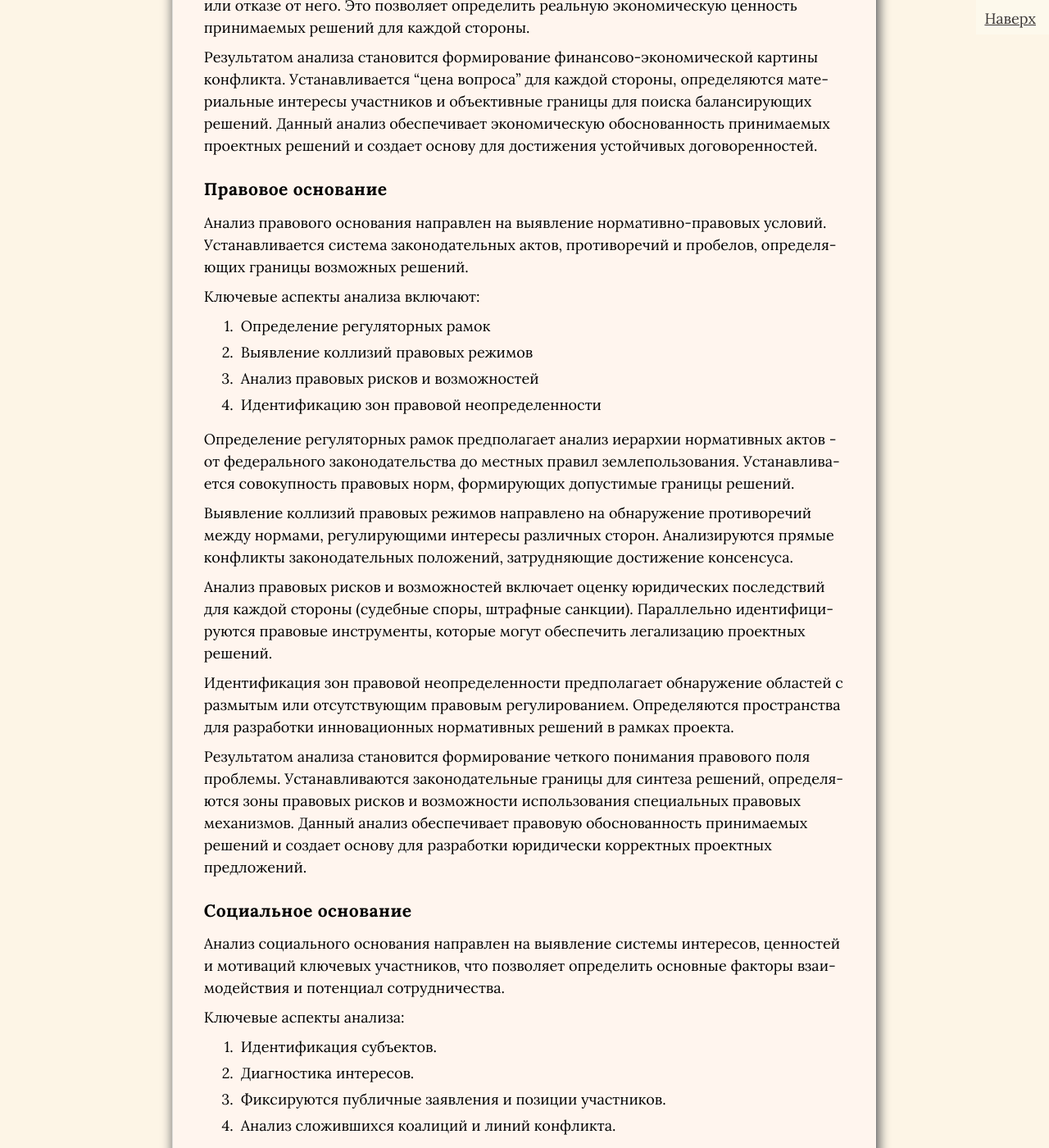
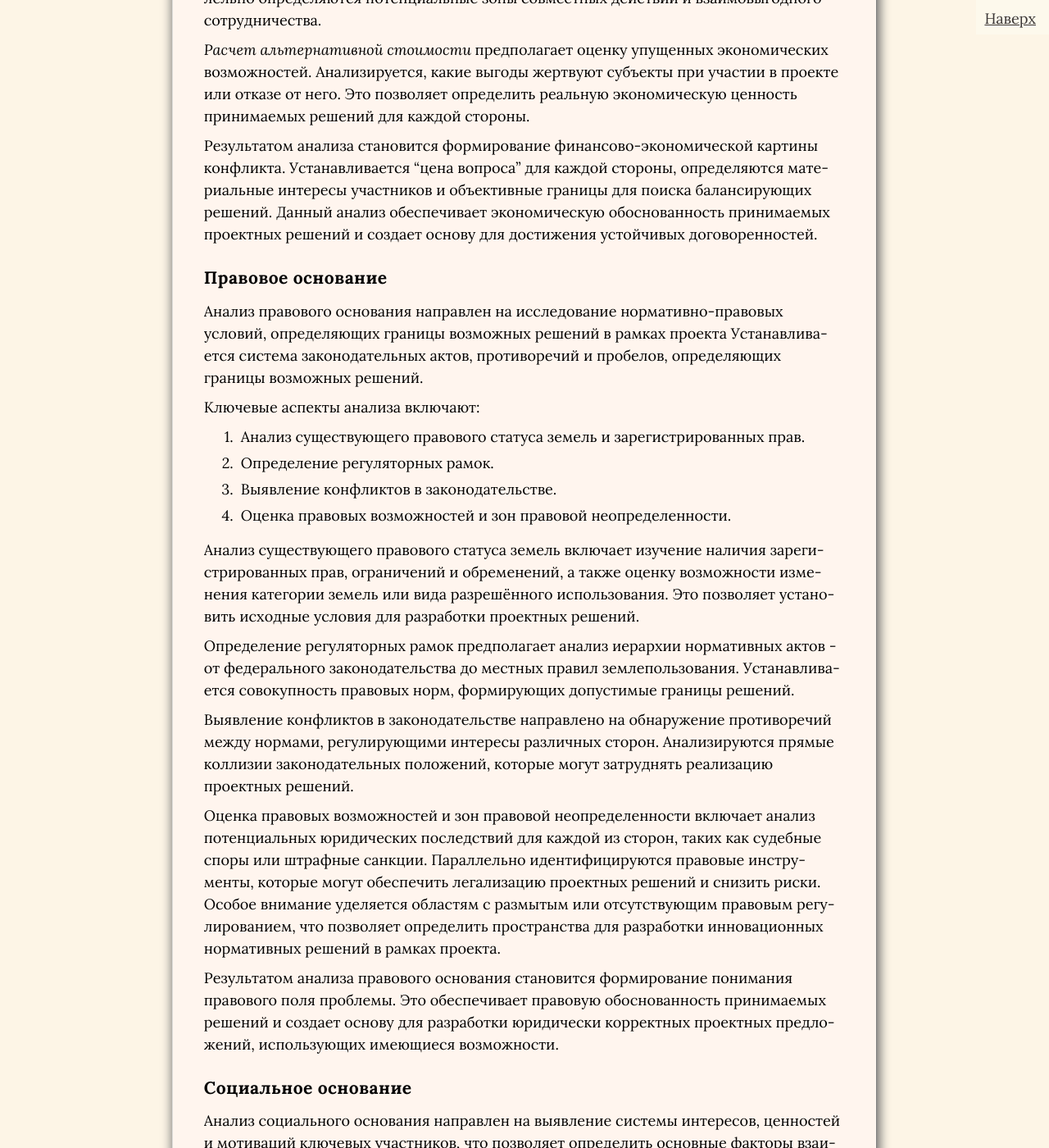
Before and after one commit to SergSi/land-use-art, a Jekyll site: the page built from _posts/2025-09-03-metod.md, in a window 1280 px wide and 1400 px high, scrolled down 14400 px. Shown: the whole window at 82% size. Built offline with Jekyll 4.4.1, drawn with Linux system fonts in a browser that asks for light colours; some web fonts are replaced; some of the changed text lies outside the part shown.

Commit message:
Update 2025-09-03-metod.md

```diff
--- a/_posts/2025-09-03-metod.md
+++ b/_posts/2025-09-03-metod.md
@@ -174,12 +174,12 @@
 
 Основные направления анализа включают:
 
-1.  *Исторический анализ.* Исследуется история развития территории, включая этапы её природного становления, волны антропогенного освоения и культурные наслоения. Определяется, возник ли конфликт из-за нерешенных исторических проблем или вследствие игнорирования особенностей исторического развития территории.
-2.  *Идентификация духа места.* Оценивается уникальная идентичность территории, выраженная в ландшафте, архитектуре и социально-психологических характеристиках населения. Определяется, способствует ли эта идентичность реализации предлагаемых решений или противостоит им.
-3.  *Изучение пространственной организации.*  Анализ пространственной структуры территории включает изучение: ключевых элементов (переходные зоны, центры активности); связей (транспортные и социальные коммуникации); преград (природные и искусственные барьеры). Цель анализа — определить, как существующая структура территории влияет на возникновение и проявление конкретных противоречий.
-4.  *Выявление потенциалов и ограничений.* Определяются возможности территории (рекреационные, аграрные, культурные и иные), которые могут способствовать разрешению конфликта. Одновременно выявляются ограничения, усугубляющие конфликтную ситуацию.
+1.  *Исторический анализ.* Исторический анализ включает изучение этапов природного формирования территории, периодов ее освоения и культурных особенностей развития. Это позволяет установить, являются ли существующие проблемы следствием нерешенных исторических вопросов.
+2.  *Идентификация духа места.* Оценка уникальной идентичности места предполагает анализ ландшафтных особенностей, архитектурного наследия и социально-психологических характеристик местного населения. Определяется степень соответствия предлагаемых решений сложившейся идентичности территории.
+3.  *Изучение пространственной организации.*  Изучение пространственной организации включает анализ сложившейся структуры территории, в том числе: ключевых элементов территориальной организации (зоны активности, транспортные и социальные коммуникации, природные и искусственные барьеры). Также исследуются физические границы, конфигурация территории и возможности образования новых или корректировки существующих земельных участков. Это позволяет оценить влияние пространственных характеристик на возникновение и развитие конфликтов, а также определить потенциал для территориальных преобразований.
+4.  *Выявление потенциалов и ограничений.* Выявление потенциалов и ограничений территории направлено на определение возможностей для рекреационного, аграрного и культурного развития, а также выявление факторов, усугубляющих конфликтную ситуацию.
 
-Результатом анализа является формирование понимания проблемы как продукта исторического и пространственного развития территории.
+Результатом анализа становится формирование понимания территории как продукта исторического и пространственного развития, что обеспечивает объективную основу для принятия проектных решений.
 
 ### Экономическое основание
 
@@ -204,24 +204,24 @@
 
 ### Правовое основание
 
-Анализ правового основания направлен на выявление нормативно-правовых условий. Устанавливается система законодательных актов, противоречий и пробелов, определяющих границы возможных решений.
+Анализ правового основания направлен на исследование нормативно-правовых условий, определяющих границы возможных решений в рамках проекта Устанавливается система законодательных актов, противоречий и пробелов, определяющих границы возможных решений.
 
 Ключевые аспекты анализа включают:
 
-1. Определение регуляторных рамок
-2. Выявление коллизий правовых режимов
-3. Анализ правовых рисков и возможностей
-4. Идентификацию зон правовой неопределенности
+1. Анализ существующего правового статуса земель и зарегистрированных прав.
+2. Определение регуляторных рамок.
+3. Выявление конфликтов в законодательстве.
+4. Оценка правовых возможностей и зон правовой неопределенности.
+
+Анализ существующего правового статуса земель включает изучение наличия зарегистрированных прав, ограничений и обременений, а также оценку возможности изменения категории земель или вида разрешённого использования. Это позволяет установить исходные условия для разработки проектных решений.
 
 Определение регуляторных рамок предполагает анализ иерархии нормативных актов - от федерального законодательства до местных правил землепользования. Устанавливается совокупность правовых норм, формирующих допустимые границы решений.
 
-Выявление коллизий правовых режимов направлено на обнаружение противоречий между нормами, регулирующими интересы различных сторон. Анализируются прямые конфликты законодательных положений, затрудняющие достижение консенсуса.
+Выявление конфликтов в законодательстве направлено на обнаружение противоречий между нормами, регулирующими интересы различных сторон. Анализируются прямые коллизии законодательных положений, которые могут затруднять реализацию проектных решений.
 
-Анализ правовых рисков и возможностей включает оценку юридических последствий для каждой стороны (судебные споры, штрафные санкции). Параллельно идентифицируются правовые инструменты, которые могут обеспечить легализацию проектных решений.
+Оценка правовых возможностей и зон правовой неопределенности включает анализ потенциальных юридических последствий для каждой из сторон, таких как судебные споры или штрафные санкции. Параллельно идентифицируются правовые инструменты, которые могут обеспечить легализацию проектных решений и снизить риски. Особое внимание уделяется областям с размытым или отсутствующим правовым регулированием, что позволяет определить пространства для разработки инновационных нормативных решений в рамках проекта.
 
-Идентификация зон правовой неопределенности предполагает обнаружение областей с размытым или отсутствующим правовым регулированием. Определяются пространства для разработки инновационных нормативных решений в рамках проекта.
-
-Результатом анализа становится формирование четкого понимания правового поля проблемы. Устанавливаются законодательные границы для синтеза решений, определяются зоны правовых рисков и возможности использования специальных правовых механизмов. Данный анализ обеспечивает правовую обоснованность принимаемых решений и создает основу для разработки юридически корректных проектных предложений.
+Результатом анализа правового основания становится формирование понимания правового поля проблемы. Это обеспечивает правовую обоснованность принимаемых решений и создает основу для разработки юридически корректных проектных предложений, использующих имеющиеся возможности.
 
 ### Социальное основание
 
@@ -298,7 +298,7 @@
 
 1. Изложение «Конституции Места» — свода ключевых принципов, утверждённых сообществом.
 2. Иерархия целей: от стратегических (обеспечение суверенитета землепользователей над территорией) до тактических (функциональное зонирование, параметры застройки).
-3. *Территориальные требования:* параметры, основанные на анализе территории (сохранение видовых коридоров, ограничение этажности, использование местных материалов).
+3. *Территориальные требования* включают определение необходимости образования новых земельных участков или изменения границ существующих, а также установление условий выкупа, аренды или иных способов передачи прав.
 4. *Экономические условия:* принципы хозяйственного механизма (модель совместного владения, правила инвестирования, механизмы распределения доходов).
 5. *Правовые рамки:* ключевые положения устава или регламента, обеспечивающие правовые основы самоуправления.
 6. *Социальные договорённости:* правила взаимодействия внутри сообщества и с внешними агентами, процедуры разрешения споров.
@@ -318,7 +318,7 @@
 Данная плоскость отвечает на вопрос *«Что именно мы создаем?»* и формирует материально-правовые основы проекта.
 
 Содержание:
-- *Пространственно-планировочные решения:* определение границ, функционального зонирования, размещения объектов и инфраструктуры с учётом данных, полученных на этапе анализа территории.
+- *Пространственно-планировочные решения:* определение границ, функционального зонирования, размещения объектов и инфраструктуры с учётом данных, полученных на этапе анализа территории. Разрабатываются проекты межевания, схемы образования земельных участков, определяются их границы, площадь, целевое назначение. Определяется порядок использования земель без образования участков (например, общие территории, сервитуты).
 - *Правовое обоснование:* фиксация категории земель, видов разрешённого использования, правового режима и процедуры изменения правового статуса территории.
 - *Ресурсно-инженерное обеспечение:* проектирование инженерных и транспортных систем, расчёт ресурсов для реализации и эксплуатации проекта.
 
@@ -330,7 +330,7 @@
 
 - *Организационно-правовая форма:* выбор и разработка структуры субъекта управления (кооператив, ассоциация), его устава, распределения полномочий.
 - *Экономический механизм:* формирование модели финансирования, правил распределения доходов и покрытия издержек.
-- *Процедуры и регламенты:* установление правил по ключевым процессам: принятие решений, разрешение споров, отчетность.
+- *Процедуры и регламенты:* устанавливаются правила по ключевым процессам: принятие решений, разрешение споров, отчетность. Закладываются механизмы передачи прав (выкуп, аренда, безвозмездное пользование).
 
 ### Социальное проектирование
 
@@ -380,11 +380,11 @@
 2.  Запуск запроектированной системы управления.
 3.  Организация авторского надзора.
 
-*Передача  полномочий и активов* представляет собой передачу прав, объектов и ресурсов субъектам, определенным в проекте. Землепользователям передаются права на земельные участки и объекты, а также ответственность за их содержание в соответствии с утвержденными регламентами. Органам власти передаются объекты инфраструктуры общего пользования, и проект включается в градостроительное документы. Сервисным организациям передается техническая документация и заключаются долгосрочные договоры на обслуживание.
+*Передача полномочий, активов и оформление правовых отношений* включает: выполнение кадастровых работ по образованию участков; осуществление государственного кадастрового учёта; регистрацию прав в Росреестре; реализацию механизмов выкупа, аренды или иных форм владения; оформление земель общего пользования через сервитуты или права общего пользования. Землепользователям передаются права на участки и объекты с соответствующей ответственностью, органам власти - объекты инфраструктуры общего пользования, сервисным организациям - техническая документация и долгосрочные договоры на обслуживание.
 
 *Запуск системы управления* включает проведение учредительных собраний, избрание органов управления и ввод в действие всех утвержденных регламентов и финансовых механизмов. Данная процедура обеспечивает начало законного функционирования проекта в соответствии с разработанной моделью.
 
-*Организация авторского надзора* предполагает, что проектная команда на переходный консультирует, отслеживает ключевые показатели и корректирует принятые решения.
+*Организация авторского надзора и сопровождения* включает консультационную поддержку проектной команды на переходный период, мониторинг ключевых показателей и корректировку принятых решений при необходимости.
 
 #### Заключение
 
```
